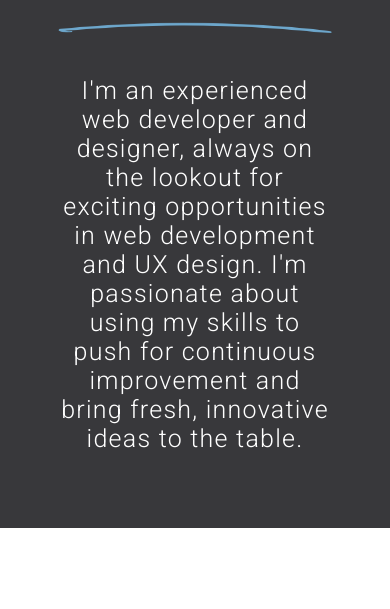
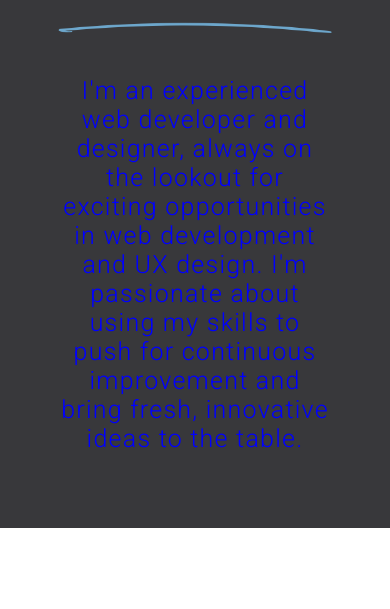
Before and after one commit to alybranch/alybranch.github.io, a plain HTML site: page index.html in a window 390 px wide. Shown: the part 458-1067 px from the top of the page. Drawn offline with nearby package versions, Linux system fonts and the light colour scheme.

Commit message:
mobile test

```diff
--- a/web.css
+++ b/web.css
@@ -424,7 +424,7 @@ p {
     }
     p {
         font-size: 25px;
-      color: blue;
+      color: blue!important;
     }
     #nav a {
         font-size: 25px;
```
